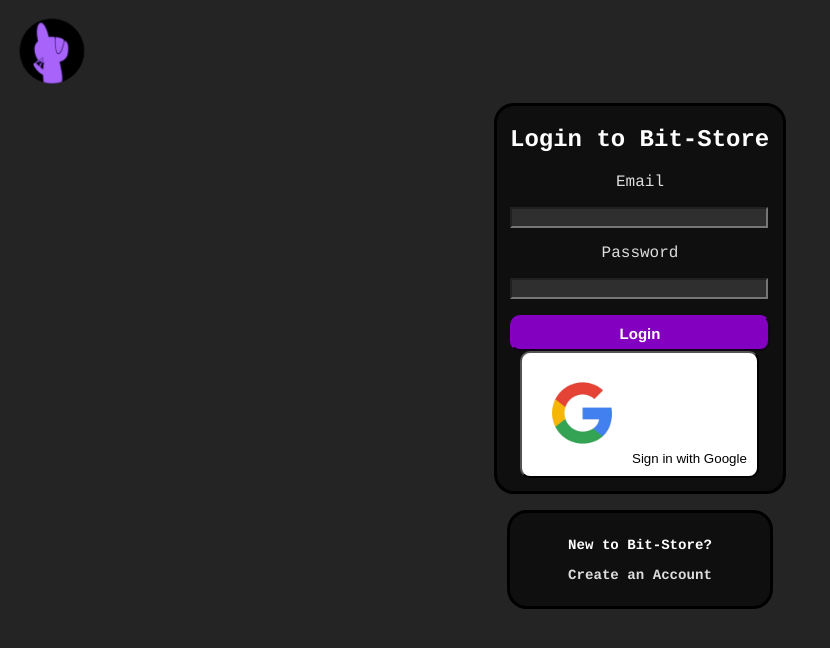
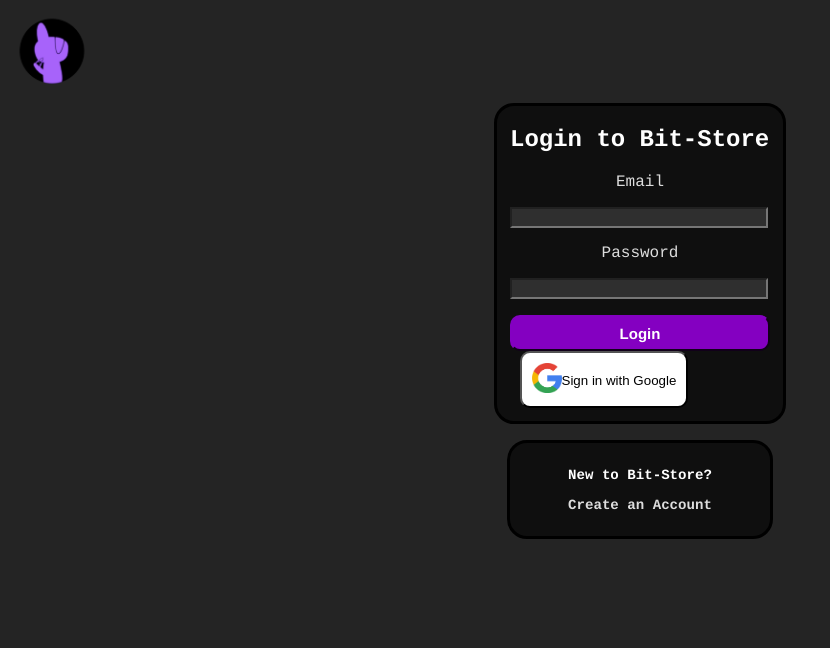
Before and after one commit to VoidedCrystal/Bit-Store-Nasa-Hunch, a React (Create React App) app in the folder frontend/filehandling-frontend/: page /Login in a window 1280 px wide. Shown: the top 648 px of the page, without its empty margins (0-830 px from the left). Built offline with nearby package versions, Linux system fonts and the light colour scheme; no server answers.

Commit message:
Best google login button i'm gonna get

```diff
--- a/frontend/filehandling-frontend/src/Login.jsx
+++ b/frontend/filehandling-frontend/src/Login.jsx
@@ -65,7 +65,7 @@
           <input className="submit" type="submit" name="Login" value="Login" disabled={isSigningIn} />
         </form>
         {errorMessage && <p>{errorMessage}</p>}
-        <button onClick={onGoogleSignIn} disabled={isSigningIn}><img src="../assets/GoogleLogo.png" height="100px" width="100px"/>Sign in with Google</button>
+        <button onClick={onGoogleSignIn} disabled={isSigningIn} className='Google'><div><img src="../assets/GoogleLogo.png" alt="google logo" height="30px"/></div><span className='Google'>Sign in with Google</span></button>
       </div>
       <p></p>
       <div className="linkbox">
--- a/frontend/filehandling-frontend/src/Signup.jsx
+++ b/frontend/filehandling-frontend/src/Signup.jsx
@@ -120,7 +120,7 @@
         )}
         {errorMessage && <p>{errorMessage}</p>}
         {!isSigningUp && !isGoogleSignIn && (
-          <button onClick={handleGoogleSignIn} disabled={isSigningUp}> <img src="../assets/GoogleLogo.png"/>Sign in with Google</button>
+          <button onClick={handleGoogleSignIn} disabled={isSigningUp} className='Google'><div><img src="../assets/GoogleLogo.png"/></div><span className='Google'>Sign in with Google</span></button>
         )}
       </div>
       <p></p>
--- a/frontend/filehandling-frontend/src/css/auth.css
+++ b/frontend/filehandling-frontend/src/css/auth.css
@@ -84,3 +84,16 @@
 #Register input{
 	width:290px;
 }
+.Google div{
+	display: inline;
+	float:left;
+}
+.Google span{
+	padding-top: 10px;
+	padding-bottom: 1px;
+	text-align: bottom;
+	float:right;
+}
+.Google button{
+	padding-top: 10px;
+}
--- a/frontend/filehandling-frontend/src/css/styles.css
+++ b/frontend/filehandling-frontend/src/css/styles.css
@@ -6,7 +6,7 @@
 
 /* Background */
 body {
-	background-color: #2f2f2f;
+	background-color: #1b1b1b;
 }
 
 /* Pop Up Box */
@@ -24,7 +24,7 @@
 	text-align: center;
 }
 
-/* About Text */
+/* About Me Text */
 .fade-in-text {
 	animation: fadeIn 2s;
 }
@@ -184,9 +184,6 @@
 	font-weight: bold;
 	font-size: 15px;
 }
-.login-button{
-	float: right
-}
 
 
 /* Collapsable Sidebar */
```
Also changed, not shown: frontend/filehandling-frontend/public/assets/GoogleLogo.png, 1 other file (tests, documents, lock files or other folders).
